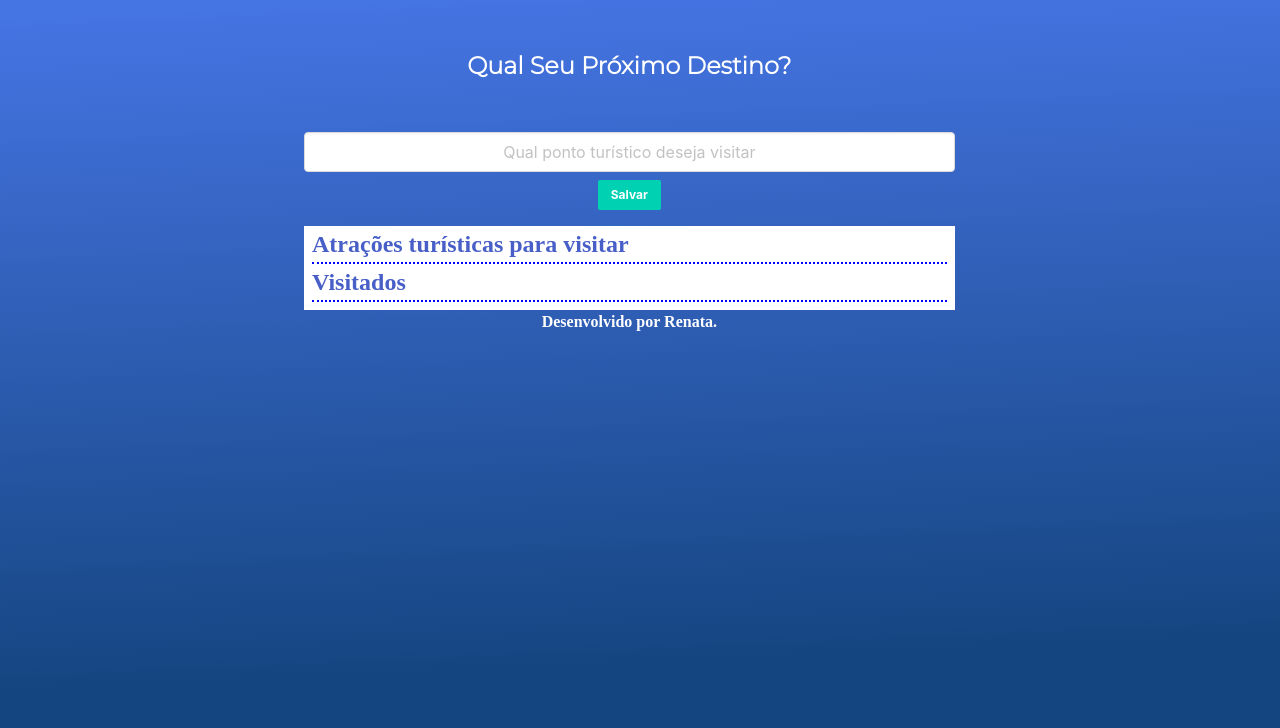
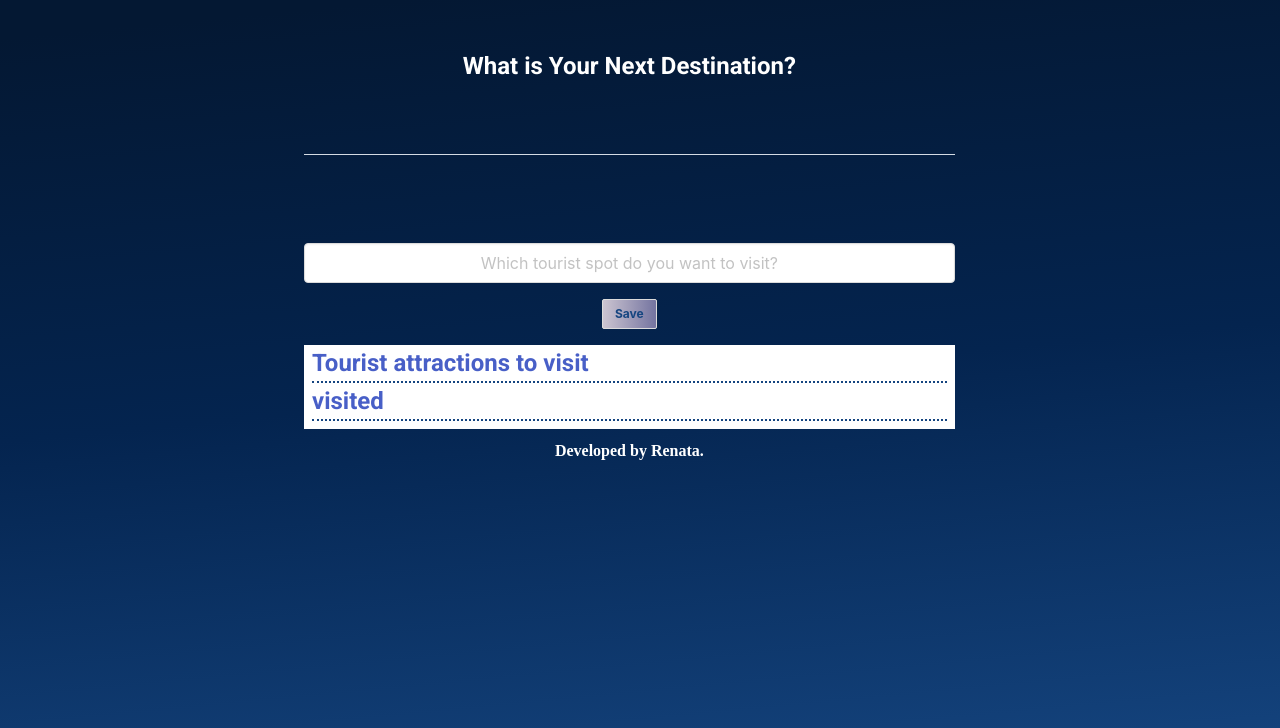
Before and after one commit to renata-aline/next-destination, a plain HTML site: page index.html in a window 1280 px wide. Drawn offline with nearby package versions, Linux system fonts and the light colour scheme; a web font is replaced by a local one.

Commit message:
added new features

```diff
--- a/index.html
+++ b/index.html
@@ -11,6 +11,7 @@
     <link rel="preconnect" href="https://fonts.gstatic.com" crossorigin>
     <link href="https://fonts.googleapis.com/css2?family=Mansalva&family=Montserrat:ital,wght@0,300;1,200&display=swap"
         rel="stylesheet">
+    <link href="https://fonts.googleapis.com/css2?family=Roboto:wght@400;700&display=swap" rel="stylesheet">
     <link rel="stylesheet" href="style.css">
     <link rel="stylesheet" href="https://cdnjs.cloudflare.com/ajax/libs/font-awesome/6.2.0/css/all.min.css">
 </head>
@@ -18,30 +19,34 @@
 <body class="has-text-grey hero">
 
     <main class="column is-7 hero-body is-offset-one-fifth is-unselectable">
-        <h1 class="has-text-centered has-text-white is-size-4 has-text-weight-bold mb-6">Qual Seu Próximo Destino?</h1>
 
+            <h1 class="has-text-centered has-text-white is-size-4 has-text-weight-bold mb-6">What is Your Next Destination?</h1>
+            <div id="destination">
+                <input type="text" class="destination has-text-centered" id="place-destination">
+                <p id="welcome-message" class="has-text-centered has-text-white is-size-4 has-text-weight-bold mb-6"></p>
+            </div>
 
         <form id="form-itens" class="has-text-centered">
-            <input type="text" class="input has-text-centered" required placeholder="Qual ponto turístico deseja visitar" id="receive-item">
-            <button for="salvar" type="submit" class="mt-2 has-text-weight-bold button is-small is-primary">Salvar</button>
+            <input type="text" class="input has-text-centered" required placeholder="Which tourist spot do you want to visit?" id="receive-item">
+            <button for="salvar" type="submit" class=" save mt-4 has-text-weight-bold button is-small">Save</button>
         </form>
 
 
         <div class="has-background-white mt-4">
             <div>
-                <h2 class="has-text-link has-text-weight-bold is-size-4 ml-2">Atrações turísticas para visitar</h1>
+                <h2 class="has-text-link has-text-weight-bold is-size-4 ml-2">Tourist attractions to visit</h1>
                     <ul class="mx-2 borda-lista" id="list-of-attractions">
                     </ul>
             </div>
 
             <section class="pb-2">
-                <h2 class="has-text-link has-text-weight-bold is-size-4 ml-2">Visitados</h1>
+                <h2 class="has-text-link has-text-weight-bold is-size-4 ml-2">visited</h1>
                     <ul class="mx-2 borda-lista" id="attractions-visited">
                     </ul>
             </section>
 
         </div>
-        <footer class="has-text-centered has-text-white has-text-weight-bold">Desenvolvido  por Renata.</footer>
+        <footer class="has-text-centered has-text-white has-text-weight-bold">Developed by Renata.</footer>
     </main>
 
     <script src="./main.js"></script>
--- a/main.js
+++ b/main.js
@@ -126,3 +126,18 @@ function saveEdit() {
   listAttractionsEdit = -1;
   showAttraction()
 }
+
+
+    document.addEventListener('DOMContentLoaded', () => {
+        const placeInput = document.getElementById('place-destination');
+        const welcomeMessage = document.getElementById('welcome-message');
+
+        placeInput.addEventListener('input', () => {
+            const placeName = placeInput.value.trim();
+            if (placeName) {
+                welcomeMessage.textContent = `Welcome to ${placeName}!`;
+            } else {
+                welcomeMessage.textContent = '';
+            }
+        });
+    });
--- a/style.css
+++ b/style.css
@@ -1,27 +1,57 @@
 html {
-    background: linear-gradient(177.52deg, #4574E3 2.11%, #154580 81.34%);
+    background:linear-gradient(174.61deg, #041833 4.16%, #04244F 48%, #154580 96.76%);
+    ;
     background-repeat: no-repeat;
     height: 100%;
 }
 
 body {
-    font-family: 'Montserrat', 'sans-serif', 'Mansalva', cursive;
+    font-family: 'Montserrat', 'sans-serif', 'roboto', 'Mansalva', cursive;
 }
 
-h2, footer {
+h1, h2{
+    font-family: roboto;
+}
+
+footer {
     font-family: 'Mansalva';
+    margin-top: 10px;
+}
+
+.destination{
+    width: 100%;
+    border-bottom: 1px solid #e9eef5e8;
+    text-align: center;
+    color: white;
+    font-size: 16px;
+    margin-bottom: 40px;
+
+    box-shadow: 0 0 0 0 ;
+    outline:none;
+}
+
+.save{
+    color:#154580;
+}
+
+#place-destination ,#welcome-message{
+    text-transform: uppercase;
 }
 
 button {
     border: none;
+    background:linear-gradient(90deg, #ccc5d1 0%, #7474a0 100%);
+
 }
 
-.itens-comprados {
-text-decoration: line-through;
+button:hover{
+    box-shadow: 1px 4px 16px rgba(122, 122, 190, 0.64);
 }
 
+
+
 .borda-lista {
-    border-bottom: dotted 2px blue;
+    border-bottom: dotted 2px #154580;
 }
 
 input:disabled {
@@ -33,5 +63,9 @@ input:disabled {
 input {
     border: none;
     background: none;
-    color: black;
+    color: #154580;
 }
+
+input:hover{
+    box-shadow: 1px 4px 16px rgba(122, 122, 190, 0.64);
+}
```
